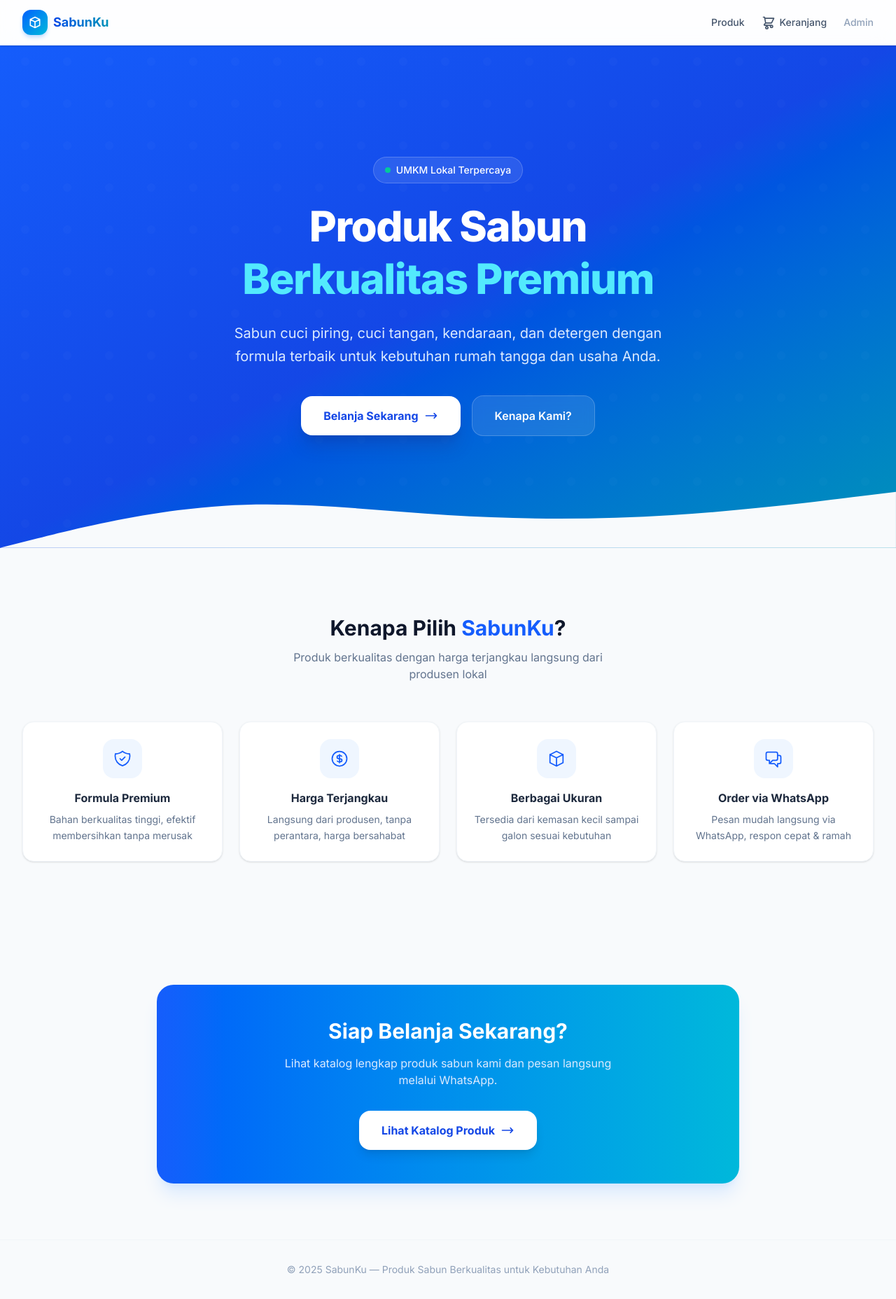
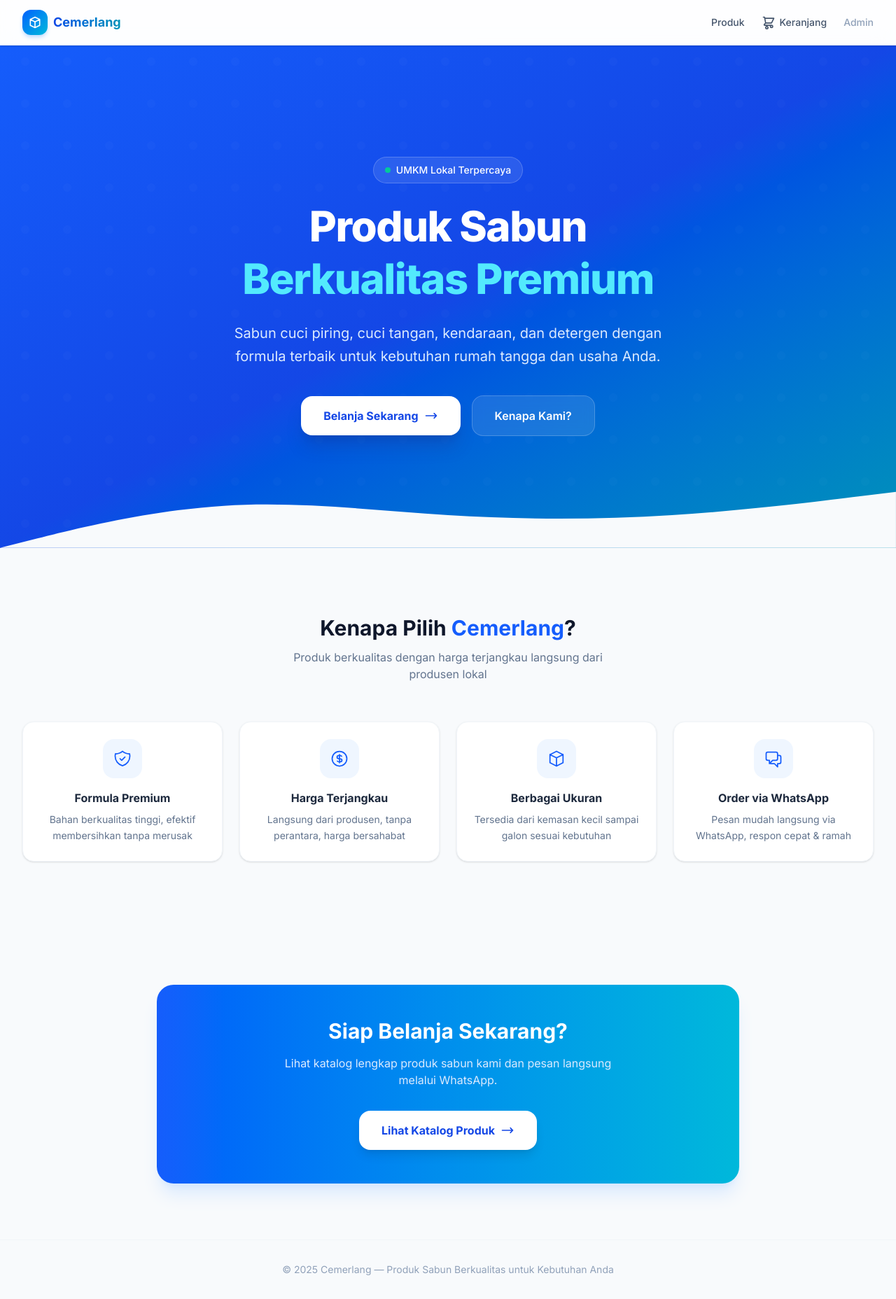
Before and after one commit to koperasiRAS/sabunku-ecommerce, a Next.js app in the folder web/: page / in a window 1280 px wide. Shown: the whole page at 70% size. Built offline with nearby package versions, Linux system fonts and the light colour scheme.

Commit message:
Rebrand: SabunKu -> Cemerlang + add sales dashboard + fix order save

```diff
--- a/web/src/app/layout.tsx
+++ b/web/src/app/layout.tsx
@@ -5,7 +5,7 @@ import Navbar from "@/components/Navbar";
 
 export const metadata: Metadata = {
   title: {
-    default: "SabunKu — Produk Sabun Berkualitas dari UMKM Lokal",
+    default: "Cemerlang — Produk Sabun Berkualitas dari UMKM Lokal",
     template: "%s",
   },
   description:
@@ -14,8 +14,8 @@ export const metadata: Metadata = {
   openGraph: {
     type: "website",
     locale: "id_ID",
-    siteName: "SabunKu",
-    title: "SabunKu — Produk Sabun Berkualitas dari UMKM Lokal",
+    siteName: "Cemerlang",
+    title: "Cemerlang — Produk Sabun Berkualitas dari UMKM Lokal",
     description: "Produk sabun berkualitas premium dengan harga terjangkau. Pesan langsung via WhatsApp.",
   },
   robots: {
--- a/web/src/app/page.tsx
+++ b/web/src/app/page.tsx
@@ -58,7 +58,7 @@ export default function LandingPage() {
         <div className="max-w-7xl mx-auto px-4 sm:px-6 lg:px-8">
           <div className="text-center mb-14">
             <h2 className="text-2xl sm:text-3xl font-bold text-slate-900 mb-3">
-              Kenapa Pilih <span className="text-blue-600">SabunKu</span>?
+              Kenapa Pilih <span className="text-blue-600">Cemerlang</span>?
             </h2>
             <p className="text-slate-500 max-w-lg mx-auto">
               Produk berkualitas dengan harga terjangkau langsung dari produsen lokal
@@ -142,7 +142,7 @@ export default function LandingPage() {
       <footer className="border-t border-slate-100 py-8">
         <div className="max-w-7xl mx-auto px-4 sm:px-6 lg:px-8 text-center">
           <p className="text-sm text-slate-400">
-            © 2025 SabunKu — Produk Sabun Berkualitas untuk Kebutuhan Anda
+            © 2025 Cemerlang — Produk Sabun Berkualitas untuk Kebutuhan Anda
           </p>
         </div>
       </footer>
--- a/web/src/app/products/[id]/page.tsx
+++ b/web/src/app/products/[id]/page.tsx
@@ -21,14 +21,14 @@ export async function generateMetadata({ params }: PageProps): Promise<Metadata>
     .single();
 
   if (!product) {
-    return { title: "Produk Tidak Ditemukan — SabunKu" };
+    return { title: "Produk Tidak Ditemukan — Cemerlang" };
   }
 
   const price = product.discount_price || product.price;
-  const title = `${product.name} — SabunKu`;
+  const title = `${product.name} — Cemerlang`;
   const description =
     product.description ||
-    `Beli ${product.name} (${product.category}) dengan harga Rp${price.toLocaleString("id-ID")} di SabunKu. Produk berkualitas, pesan langsung via WhatsApp.`;
+    `Beli ${product.name} (${product.category}) dengan harga Rp${price.toLocaleString("id-ID")} di Cemerlang. Produk berkualitas, pesan langsung via WhatsApp.`;
 
   return {
     title,
--- a/web/src/app/products/page.tsx
+++ b/web/src/app/products/page.tsx
@@ -6,7 +6,7 @@ import ProductGrid from "@/components/ProductGrid";
 export const dynamic = "force-dynamic";
 
 export const metadata: Metadata = {
-  title: "Katalog Produk — SabunKu",
+  title: "Katalog Produk — Cemerlang",
   description: "Temukan berbagai produk sabun berkualitas premium: sabun cuci piring, sabun cuci tangan, sabun kendaraan, dan detergen. Harga terjangkau, pesan via WhatsApp.",
 };
 
--- a/web/src/components/Navbar.tsx
+++ b/web/src/components/Navbar.tsx
@@ -34,7 +34,7 @@ export default function Navbar() {
               </svg>
             </div>
             <span className="text-lg font-bold bg-gradient-to-r from-blue-700 to-cyan-600 bg-clip-text text-transparent">
-              SabunKu
+              Cemerlang
             </span>
           </Link>
 
```
